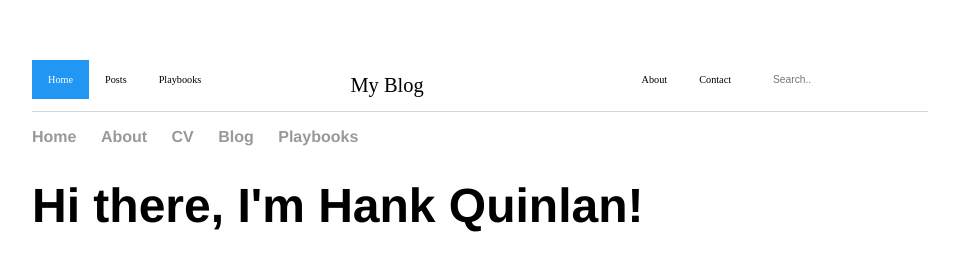
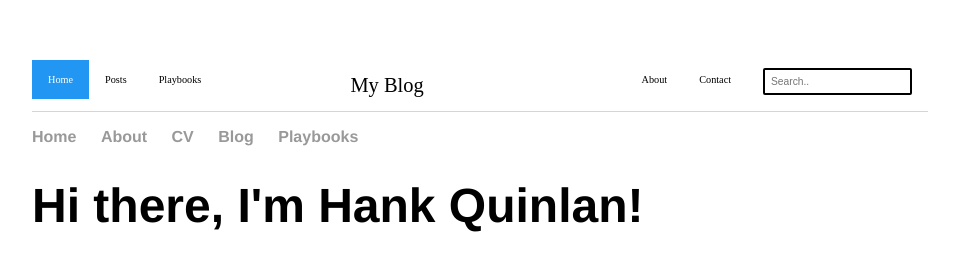
Before and after one commit to billparry99/billparry99.github.io, a Jekyll site: the page built from index.html, in a window 1280 px wide. Shown: the top 258 px of the page, without its empty margins (160-1119 px from the left). Built offline with Jekyll 4.4.1, drawn with Linux system fonts in a browser that asks for light colours.

Commit message:
Update main.css

```diff
--- a/css/main.css
+++ b/css/main.css
@@ -215,7 +215,8 @@ ul.posts li {
 .rtopnav input[type=text] {
     float: right;
     padding: 6px;
-    border: none;
+    border: 2px solid;
+    border-radius: 2px;
     margin-top: 8px;
     margin-right: 16px;
     font-size: .8em;
```
